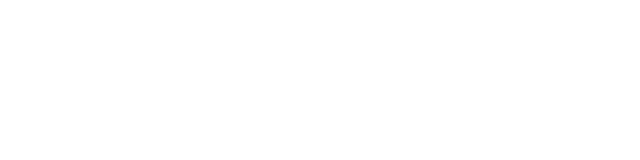
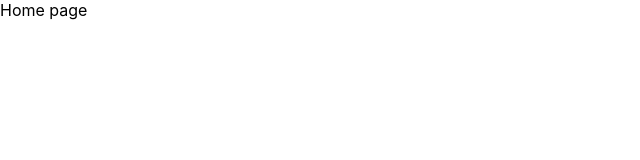
Before and after one commit to aeghin/trackX, a React (Create React App) app in the folder client/: page /dashboard in a window 1280 px wide. Before the commit this address had no page. Shown: the top 160 px of the page, without its empty margins (0-640 px from the left). Built offline with nearby package versions, Linux system fonts and the light colour scheme.

Commit message:
fixing log in with redux

```diff
--- a/client/src/App.js
+++ b/client/src/App.js
@@ -1,17 +1,20 @@
 import { BrowserRouter, Routes, Route, Navigate } from 'react-router-dom';
 import Home from './components/Home/Home.jsx';
 import Login from './components/Login/Login.jsx';
-
-
-
+import Dashboard from './components/Dashboard/Dashboard.jsx';
+import { useSelector } from 'react-redux';
 
 
 function App() {
+
+  const authenticated = Boolean(useSelector((state) => state.token));
+
   return (
     <div className="App">
       <BrowserRouter>
         <Routes>
           <Route path="/" element={<Home />} />
+          <Route path="/dashboard" element={authenticated ? <Dashboard /> : <Home />} />
           <Route path="/auth/login" element={<Login />} />
         </Routes>
       </BrowserRouter>
--- /dev/null
+++ b/client/src/components/Dashboard/Dashboard.jsx
@@ -0,0 +1,9 @@
+import React from 'react'
+
+const Dashboard = () => {
+  return (
+    <div>Dashboard only if logged in</div>
+  )
+}
+
+export default Dashboard
```
